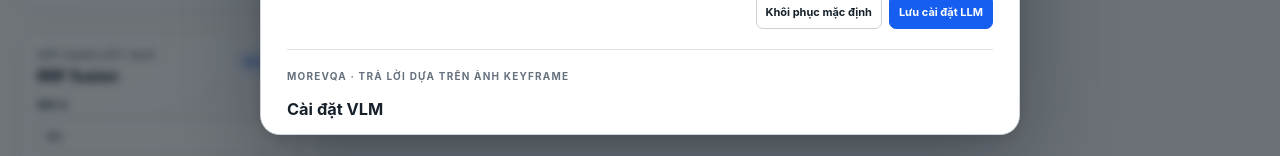
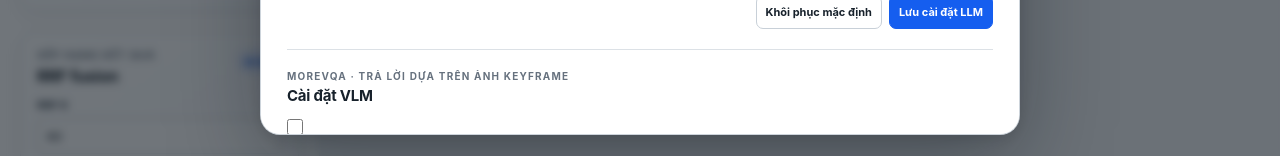
Before and after one commit to Hoaiduc195/aic2026, a Next.js app in the folder apps/frontend/: page / in a window 1280 px wide. Both pictures are taken after a click on the button "Cài đặt". Shown: the part 641-797 px from the top of the page. Built offline with nearby package versions, Linux system fonts and the light colour scheme; no server answers.

Commit message:
fix: add spacing to inspector and VLM settings

```diff
--- a/apps/frontend/src/app/globals.css
+++ b/apps/frontend/src/app/globals.css
@@ -403,6 +403,26 @@ textarea:focus-visible,
   gap: 8px;
 }
 
+.settings-section {
+  display: grid;
+  gap: 14px;
+}
+
+.settings-section-heading {
+  display: grid;
+  gap: 4px;
+}
+
+.settings-section-heading h3,
+.settings-section-heading .section-kicker {
+  margin: 0;
+}
+
+.settings-section-heading h3 {
+  font-size: 15px;
+  letter-spacing: -0.015em;
+}
+
 .settings-actions {
   display: flex;
   justify-content: flex-end;
@@ -1214,6 +1234,11 @@ textarea:focus-visible,
   margin-bottom: 10px;
 }
 
+.answer-builder-actions {
+  display: grid;
+  gap: 10px;
+}
+
 .event-assignments {
   display: grid;
   gap: 8px;
--- a/apps/frontend/src/components/workbench/FrameInspector.tsx
+++ b/apps/frontend/src/components/workbench/FrameInspector.tsx
@@ -171,7 +171,8 @@ export function FrameInspector({
             />
           </label>
         )}
-        {task === 'qa' && (
+        {task === 'qa' ? (
+          <div className="answer-builder-actions">
             <button
               type="button"
               className="secondary-button full-width"
@@ -180,8 +181,11 @@ export function FrameInspector({
             >
               {vqaAnswerLoading ? 'Đang hỏi LLM…' : 'Gợi ý answer bằng LLM'}
             </button>
-        )}
-        {task === 'trake' ? (
+            <button type="button" className="primary-button full-width" onClick={onAddAnswer}>
+              Thêm vào đáp án
+            </button>
+          </div>
+        ) : task === 'trake' ? (
           <div className="event-assignments">
             {events.map((event, index) => (
               <div key={event.event_id}>
--- a/apps/frontend/src/components/workbench/LlmSettingsPopover.tsx
+++ b/apps/frontend/src/components/workbench/LlmSettingsPopover.tsx
@@ -192,9 +192,11 @@ export function LlmSettingsPopover({
       </div>
 
       <div className="settings-divider" />
-      <div aria-labelledby="vlm-settings-title">
-        <p className="section-kicker">MoreVQA · trả lời dựa trên ảnh keyframe</p>
-        <h3 id="vlm-settings-title">Cài đặt VLM</h3>
+      <section className="settings-section" aria-labelledby="vlm-settings-title">
+        <div className="settings-section-heading">
+          <p className="section-kicker">MoreVQA · trả lời dựa trên ảnh keyframe</p>
+          <h3 id="vlm-settings-title">Cài đặt VLM</h3>
+        </div>
         <label className="settings-toggle">
           <input
             type="checkbox"
@@ -280,12 +282,14 @@ export function LlmSettingsPopover({
           <button type="button" className="quiet-button" onClick={onVlmReset}>Khôi phục VLM mặc định</button>
           <button type="button" className="primary-button" onClick={onVlmSave}>Lưu cài đặt VLM</button>
         </div>
-      </div>
+      </section>
 
       <div className="settings-divider" />
-      <div aria-labelledby="embedding-settings-title">
-        <p className="section-kicker">Truy hồi CLIPA độc lập với branch context</p>
-        <h3 id="embedding-settings-title">Cài đặt embedding</h3>
+      <section className="settings-section" aria-labelledby="embedding-settings-title">
+        <div className="settings-section-heading">
+          <p className="section-kicker">Truy hồi CLIPA độc lập với branch context</p>
+          <h3 id="embedding-settings-title">Cài đặt embedding</h3>
+        </div>
         <label className="settings-toggle">
           <input
             type="checkbox"
@@ -336,7 +340,7 @@ export function LlmSettingsPopover({
           <button type="button" className="quiet-button" onClick={onEmbeddingReset}>Khôi phục embedding mặc định</button>
           <button type="button" className="primary-button" onClick={onEmbeddingSave}>Lưu cài đặt embedding</button>
         </div>
-      </div>
+      </section>
       </section>
     </div>
   );
```
Lines whose indentation alone changed are shown as unchanged.
